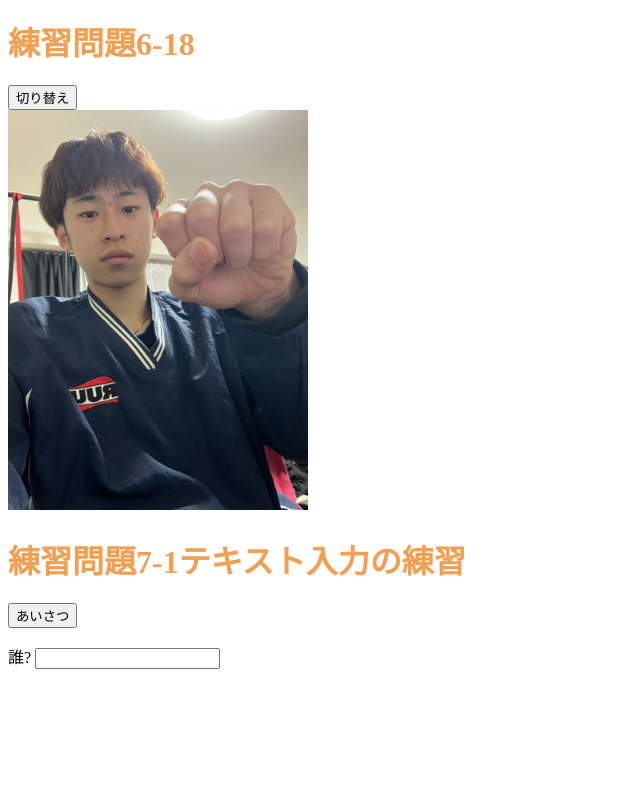
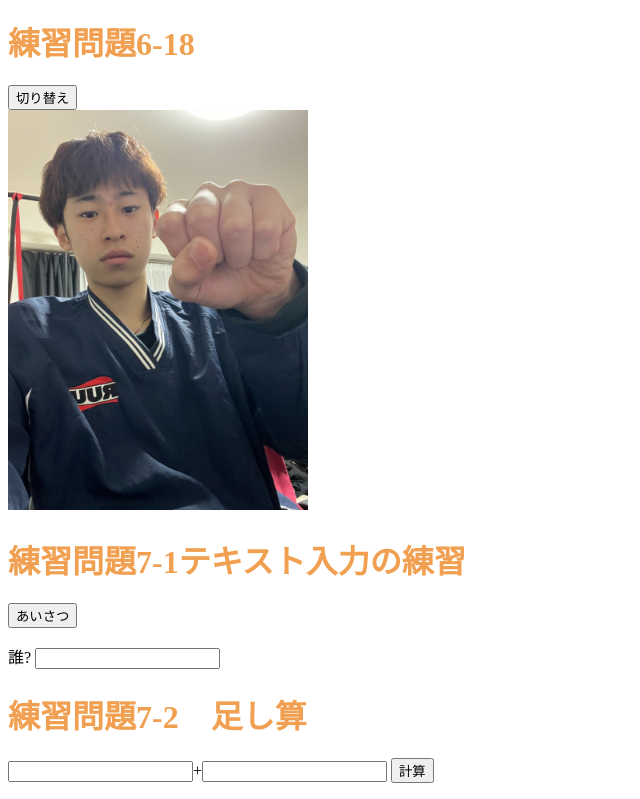
Before and after one commit to nagaitogo/akigakki-html, a plain HTML site: page index.html in a window 1280 px wide. Shown: the part 3832-4631 px from the top of the page, without its empty margins (0-640 px from the left). Before the commit the page ends 4517 px from the top, so only its background shows below. Drawn offline with Linux system fonts and the light colour scheme.

Commit message:
Update index.html

```diff
--- a/index.html
+++ b/index.html
@@ -20,6 +20,7 @@
     <script src="ex6-17.js"></script>
     <script src="ex6-18.js"></script>
     <script src="ex7-1.js"></script>
+    <script src="ex7-2.js"></script>
     <link rel="stylesheet" href="imagechange.css">
 </head>
   <body>
@@ -154,7 +155,11 @@ ondblclick="alert('Hello, Togo!');"
       <input type="button" value="あいさつ" onclick="sayhello71();">
       <p>誰? <input type="text" id="who71"></p>
 
-
+      <h1>練習問題7-2　足し算</h1>
+      <p>
+          <input type="text" id="input1">+<input type="text" id="input2">
+          <input type="button" value="計算" onclick="add();">
+      </p>
 
 
   </body>
```
